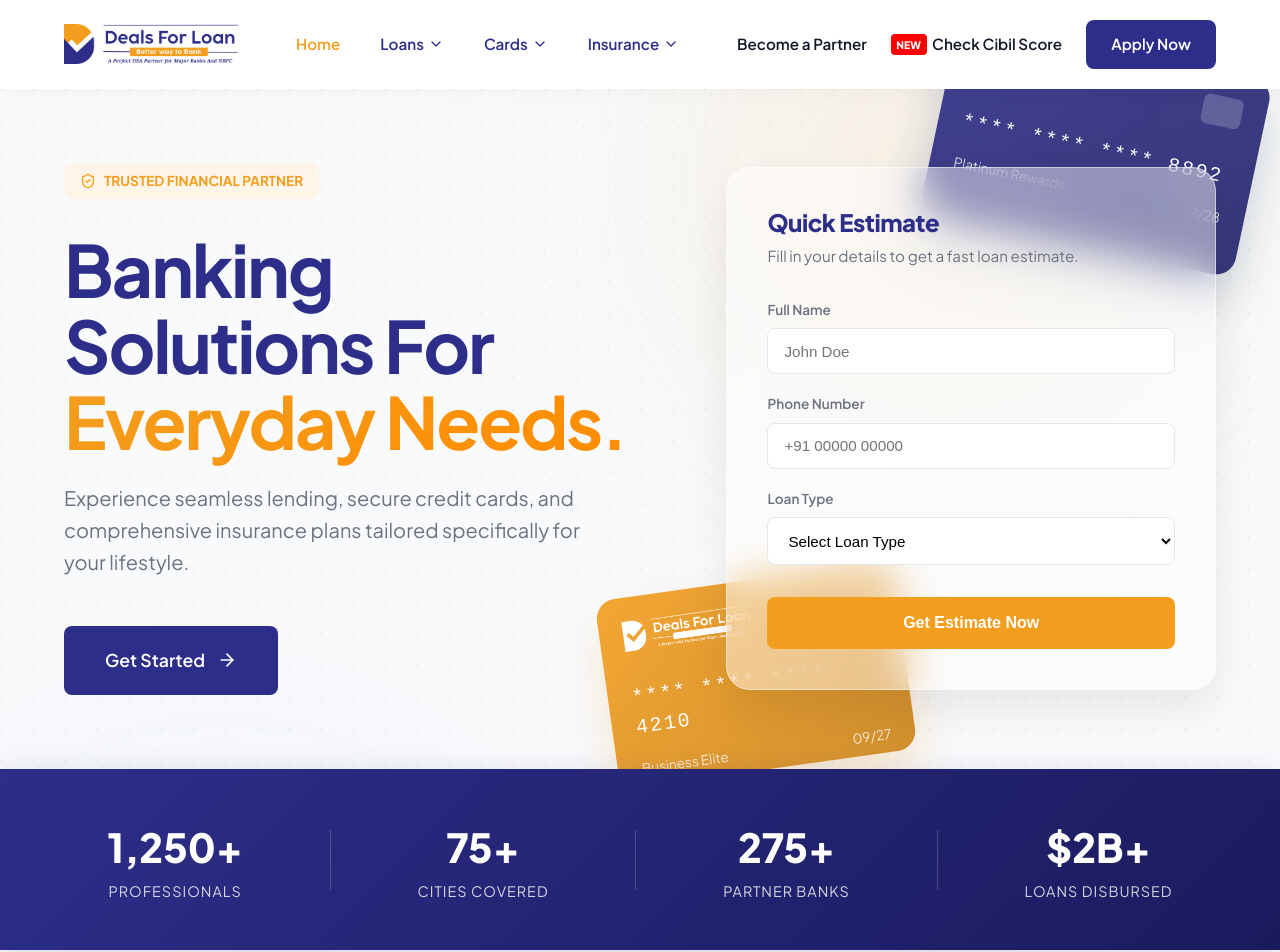
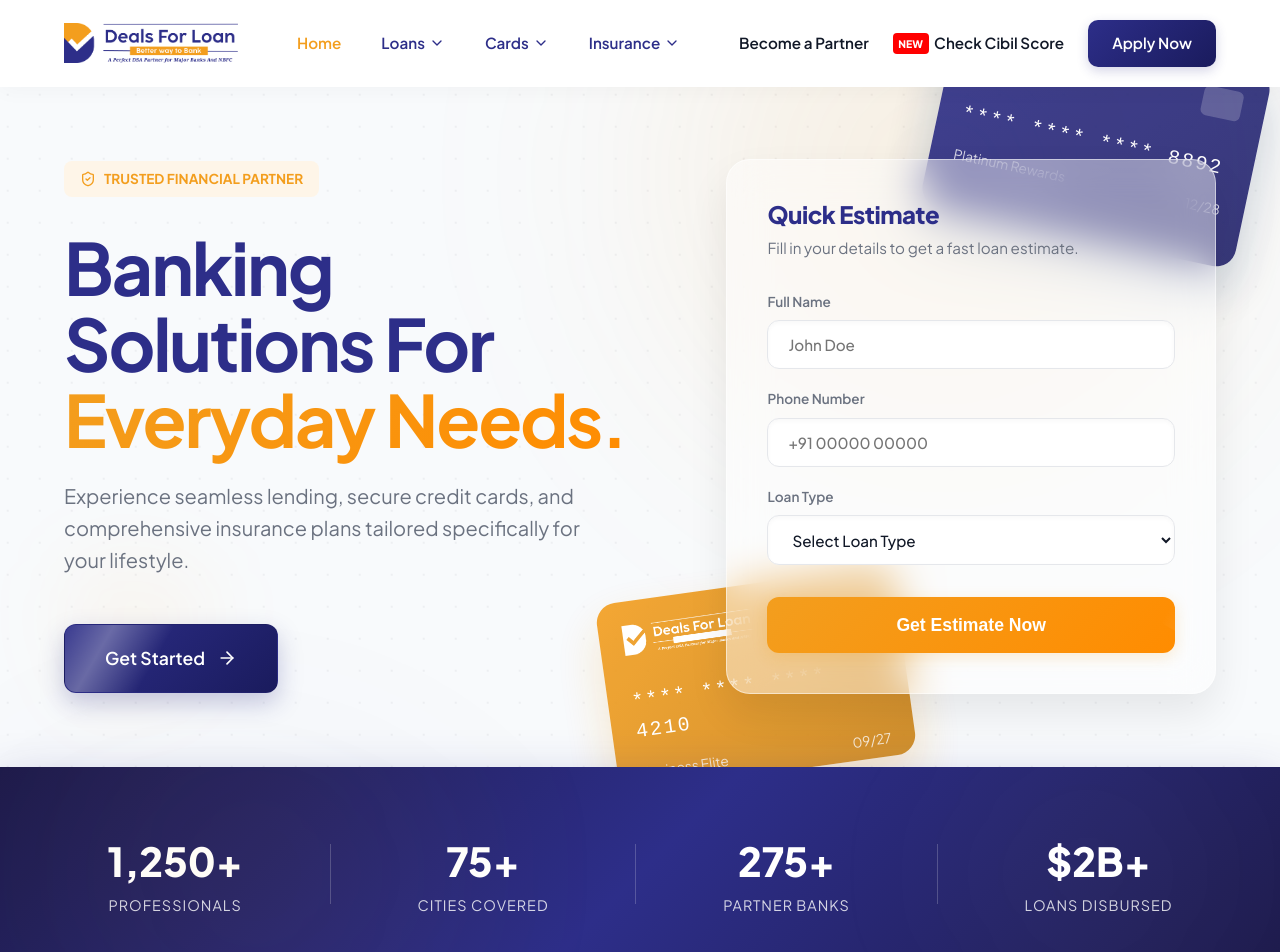
Before and after one commit to KiranSakthivelA/DealsForLoanPreview, a React (Vite) app: page / in a window 1280 px wide. Shown: the top 952 px of the page. Built offline with nearby package versions, Linux system fonts and the light colour scheme.

Commit message:
Final premium polish: animated background, button shine, and mobile responsiveness

```diff
--- a/src/components/Navbar.jsx
+++ b/src/components/Navbar.jsx
@@ -102,7 +102,20 @@ export default function Navbar() {
         <span style={{ backgroundColor: 'red', color: 'white', fontSize: '0.65rem', padding: '0.15rem 0.35rem', borderRadius: '4px', fontWeight: 800 }}>NEW</span>
         Check Cibil Score
       </Link>
-      <Link to="/apply" onClick={() => setIsMobileMenuOpen(false)} className="btn btn-primary" style={{ padding: '0.75rem 1.5rem', fontSize: '0.95rem', borderRadius: '8px', backgroundColor: 'var(--accent-color)', whiteSpace: 'nowrap', color: 'white' }}>
+      <Link
+        to="/apply"
+        onClick={() => setIsMobileMenuOpen(false)}
+        className="btn btn-primary"
+        style={{
+          padding: '0.75rem 1.5rem',
+          fontSize: '0.95rem',
+          borderRadius: '10px',
+          whiteSpace: 'nowrap',
+          color: 'white',
+          background: 'linear-gradient(135deg, var(--accent-color) 0%, #1a1b5d 100%)',
+          boxShadow: '0 4px 12px rgba(45, 46, 137, 0.2)'
+        }}
+      >
         Apply Now
       </Link>
     </>
--- a/src/index.css
+++ b/src/index.css
@@ -48,6 +48,35 @@
   backdrop-filter: blur(24px) saturate(180%);
   -webkit-backdrop-filter: blur(24px) saturate(180%);
   border: 1px solid var(--glass-border);
+}
+
+@keyframes float {
+  0% { transform: translateY(0px) rotate(0deg); }
+  50% { transform: translateY(-20px) rotate(5deg); }
+  100% { transform: translateY(0px) rotate(0deg); }
+}
+
+@keyframes shine {
+  0% { left: -100%; }
+  20% { left: 100%; }
+  100% { left: 100%; }
+}
+
+.shine-effect {
+  position: relative;
+  overflow: hidden;
+}
+
+.shine-effect::after {
+  content: '';
+  position: absolute;
+  top: -50%;
+  left: -100%;
+  width: 50%;
+  height: 200%;
+  background: linear-gradient(to right, transparent, rgba(255, 255, 255, 0.3), transparent);
+  transform: rotate(30deg);
+  animation: shine 6s infinite;
 }
 
 .gradient-text {
@@ -254,24 +283,47 @@ p {
 }
 
 .btn-primary {
-  background-color: var(--primary-color);
+  background: linear-gradient(135deg, var(--primary-color) 0%, #ff8c00 100%);
   color: white;
+  border: none;
+  box-shadow: 0 4px 15px rgba(243, 158, 30, 0.2);
+  position: relative;
+  overflow: hidden;
+}
+
+.btn-primary::after {
+  content: '';
+  position: absolute;
+  top: -50%;
+  left: -100%;
+  width: 50%;
+  height: 200%;
+  background: linear-gradient(to right, transparent, rgba(255, 255, 255, 0.3), transparent);
+  transform: rotate(30deg);
+  animation: shine 4s infinite;
 }
 
 .btn-primary:hover {
-  background-color: var(--primary-dark);
-  box-shadow: 0 4px 12px rgba(19, 99, 59, 0.2);
+  transform: translateY(-2px) scale(1.02);
+  box-shadow: 0 8px 25px rgba(243, 158, 30, 0.3);
+}
+
+.btn-primary:active {
+  transform: translateY(0) scale(0.98);
 }
 
 .btn-secondary {
   background-color: white;
-  color: var(--text-primary);
+  color: var(--accent-color);
   border-color: var(--border-color);
+  box-shadow: 0 2px 8px rgba(0,0,0,0.05);
 }
 
 .btn-secondary:hover {
-  border-color: var(--text-secondary);
+  border-color: var(--primary-light);
   background-color: #f9fafb;
+  transform: translateY(-2px);
+  box-shadow: 0 6px 15px rgba(0,0,0,0.08);
 }
 
 /* Cards */
@@ -465,8 +517,10 @@ p {
 
 .form-control:focus {
   outline: none;
-  border-color: var(--primary-light);
-  box-shadow: 0 0 0 4px var(--primary-lighter);
+  border-color: var(--primary-color);
+  background-color: white;
+  box-shadow: 0 0 0 4px rgba(243, 158, 30, 0.15);
+  transform: translateY(-1px);
 }
 
 .form-row {
--- a/src/pages/LandingPage.jsx
+++ b/src/pages/LandingPage.jsx
@@ -24,13 +24,24 @@ export default function LandingPage() {
     <div className="landing-page" style={{ position: 'relative', overflowX: 'hidden', backgroundColor: '#f8fafc' }}>
 
       {/* Background Grid Pattern */}
-      <div style={{ position: 'absolute', top: 0, left: 0, right: 0, bottom: 0, backgroundImage: 'radial-gradient(circle at 1px 1px, #e5e7eb 1px, transparent 0)', backgroundSize: '32px 32px', opacity: 0.6, zIndex: 0, pointerEvents: 'none' }}></div>
+      <div style={{ position: 'absolute', top: 0, left: 0, right: 0, bottom: 0, backgroundImage: 'radial-gradient(circle at 1px 1px, #e5e7eb 1px, transparent 0)', backgroundSize: '32px 32px', opacity: 0.6, zIndex: 0, pointerEvents: 'none', animation: 'move-background 30s linear infinite' }}></div>
+      <style>{`
+        @keyframes move-background {
+          from { background-position: 0 0; }
+          to { background-position: 32px 32px; }
+        }
+      `}</style>
 
       {/* Premium Background Gradients */}
       <div style={{ position: 'absolute', top: '-10%', right: '-5%', width: '800px', height: '800px', background: 'radial-gradient(circle, rgba(243, 158, 30, 0.15) 0%, transparent 70%)', filter: 'blur(100px)', zIndex: 0, pointerEvents: 'none' }}></div>
       <div style={{ position: 'absolute', top: '20%', left: '-10%', width: '700px', height: '700px', background: 'radial-gradient(circle, rgba(45, 46, 137, 0.1) 0%, transparent 70%)', filter: 'blur(100px)', zIndex: 0, pointerEvents: 'none' }}></div>
       <div style={{ position: 'absolute', bottom: '10%', right: '10%', width: '600px', height: '600px', background: 'radial-gradient(circle, rgba(243, 158, 30, 0.08) 0%, transparent 70%)', filter: 'blur(80px)', zIndex: 0, pointerEvents: 'none' }}></div>
       <div style={{ position: 'absolute', top: '50%', left: '50%', transform: 'translate(-50%, -50%)', width: '1000px', height: '1000px', background: 'radial-gradient(circle, rgba(45, 46, 137, 0.03) 0%, transparent 80%)', filter: 'blur(120px)', zIndex: 0, pointerEvents: 'none' }}></div>
+
+      {/* Abstract Floating Shapes */}
+      <div className="mobile-hide" style={{ position: 'absolute', top: '15%', left: '5%', width: '150px', height: '150px', background: 'rgba(243, 158, 30, 0.05)', borderRadius: '30% 70% 70% 30% / 30% 30% 70% 70%', filter: 'blur(40px)', animation: 'float 8s infinite ease-in-out', zIndex: 0 }}></div>
+      <div className="mobile-hide" style={{ position: 'absolute', top: '40%', right: '10%', width: '200px', height: '200px', background: 'rgba(45, 46, 137, 0.05)', borderRadius: '50%', filter: 'blur(50px)', animation: 'float 12s infinite ease-in-out reverse', zIndex: 0 }}></div>
+      <div className="mobile-hide" style={{ position: 'absolute', bottom: '20%', left: '15%', width: '180px', height: '180px', background: 'rgba(243, 158, 30, 0.03)', borderRadius: '40% 60% 60% 40% / 40% 40% 60% 60%', filter: 'blur(45px)', animation: 'float 10s infinite ease-in-out 2s', zIndex: 0 }}></div>
 
       {/* Hero Section & Quick Estimate Form */}
       <section style={{ padding: '4rem 0', position: 'relative', zIndex: 1, display: 'flex', alignItems: 'center', minHeight: '85vh' }}>
@@ -53,7 +64,7 @@ export default function LandingPage() {
             </p>
 
             <div style={{ display: 'flex', gap: '1rem', alignItems: 'center' }}>
-              <Link to="/apply" className="btn btn-primary" style={{ padding: '1.25rem 2.5rem', fontSize: '1.1rem', borderRadius: '8px', display: 'inline-flex', alignItems: 'center', gap: '0.75rem', backgroundColor: 'var(--accent-color)' }}>
+              <Link to="/apply" className="btn shine-effect" style={{ background: 'linear-gradient(135deg, var(--accent-color) 0%, #1a1b5d 100%)', color: 'white', padding: '1.25rem 2.5rem', fontSize: '1.1rem', borderRadius: '12px', display: 'inline-flex', alignItems: 'center', gap: '0.75rem', boxShadow: '0 10px 25px rgba(45, 46, 137, 0.25)', transition: 'all 0.3s' }} onMouseOver={e => e.currentTarget.style.transform = 'translateY(-4px) scale(1.02)'} onMouseOut={e => e.currentTarget.style.transform = 'translateY(0) scale(1)'}>
                 Get Started <ArrowRight size={20} />
               </Link>
             </div>
@@ -93,20 +104,20 @@ export default function LandingPage() {
               <form onSubmit={e => { e.preventDefault(); window.location.href = '/apply'; }}>
                 <div style={{ marginBottom: '1.25rem' }}>
                   <label style={{ display: 'block', fontSize: '0.85rem', fontWeight: 600, color: 'var(--text-secondary)', marginBottom: '0.5rem' }}>Full Name</label>
-                  <input type="text" required placeholder="John Doe" style={{ width: '100%', padding: '0.85rem 1rem', borderRadius: '8px', border: '1px solid #e5e7eb', fontSize: '0.95rem', outline: 'none' }} />
+                  <input type="text" className="form-control" required placeholder="John Doe" style={{ borderRadius: '12px', boxShadow: 'inset 0 2px 4px rgba(0,0,0,0.03)' }} />
                 </div>
                 <div style={{ marginBottom: '1.25rem' }}>
                   <label style={{ display: 'block', fontSize: '0.85rem', fontWeight: 600, color: 'var(--text-secondary)', marginBottom: '0.5rem' }}>Phone Number</label>
-                  <input type="tel" required placeholder="+91 00000 00000" style={{ width: '100%', padding: '0.85rem 1rem', borderRadius: '8px', border: '1px solid #e5e7eb', fontSize: '0.95rem', outline: 'none' }} />
+                  <input type="tel" className="form-control" required placeholder="+91 00000 00000" style={{ borderRadius: '12px', boxShadow: 'inset 0 2px 4px rgba(0,0,0,0.03)' }} />
                 </div>
                 <div style={{ marginBottom: '2rem' }}>
                   <label style={{ display: 'block', fontSize: '0.85rem', fontWeight: 600, color: 'var(--text-secondary)', marginBottom: '0.5rem' }}>Loan Type</label>
-                  <select required style={{ width: '100%', padding: '0.85rem 1rem', borderRadius: '8px', border: '1px solid #e5e7eb', fontSize: '0.95rem', outline: 'none', backgroundColor: 'white', cursor: 'pointer' }}>
+                  <select className="form-control" required style={{ borderRadius: '12px', height: '50px', cursor: 'pointer', boxShadow: 'inset 0 2px 4px rgba(0,0,0,0.03)' }}>
                     <option value="" disabled selected>Select Loan Type</option>
                     {LOAN_TYPES.map(type => <option key={type} value={type}>{type}</option>)}
                   </select>
                 </div>
-                <button type="submit" className="btn btn-primary" style={{ width: '100%', padding: '1rem', fontSize: '1rem', borderRadius: '8px', backgroundColor: 'var(--primary-color)' }}>
+                <button type="submit" className="btn btn-primary shine-effect" style={{ width: '100%', padding: '1.1rem', fontSize: '1.1rem', borderRadius: '12px', fontWeight: 700 }}>
                   Get Estimate Now
                 </button>
               </form>
@@ -117,7 +128,18 @@ export default function LandingPage() {
       </section>
 
       {/* Stats Banner */}
-      <section style={{ background: 'linear-gradient(135deg, var(--accent-color) 0%, #1a1b5d 100%)', padding: '3rem 0', position: 'relative', zIndex: 2, boxShadow: '0 10px 30px rgba(45, 46, 137, 0.2)' }}>
+      <section style={{
+        background: 'linear-gradient(135deg, #1e1b4b 0%, #2d2e89 50%, #1e1b4b 100%)',
+        padding: '4rem 0',
+        position: 'relative',
+        zIndex: 2,
+        boxShadow: '0 20px 50px rgba(45, 46, 137, 0.3)',
+        overflow: 'hidden'
+      }}>
+        {/* Mesh Effect Overlays */}
+        <div style={{ position: 'absolute', top: '-50%', left: '-10%', width: '60%', height: '200%', background: 'radial-gradient(circle, rgba(243, 158, 30, 0.05) 0%, transparent 70%)', filter: 'blur(60px)', pointerEvents: 'none' }}></div>
+        <div style={{ position: 'absolute', bottom: '-50%', right: '-10%', width: '50%', height: '200%', background: 'radial-gradient(circle, rgba(255, 255, 255, 0.03) 0%, transparent 60%)', filter: 'blur(50px)', pointerEvents: 'none' }}></div>
+
         <div className="container stats-flex">
           <div style={{ textAlign: 'center', color: 'white' }}>
             <div style={{ fontSize: '2.5rem', fontWeight: 800, marginBottom: '0.25rem' }}>1,250+</div>
```
